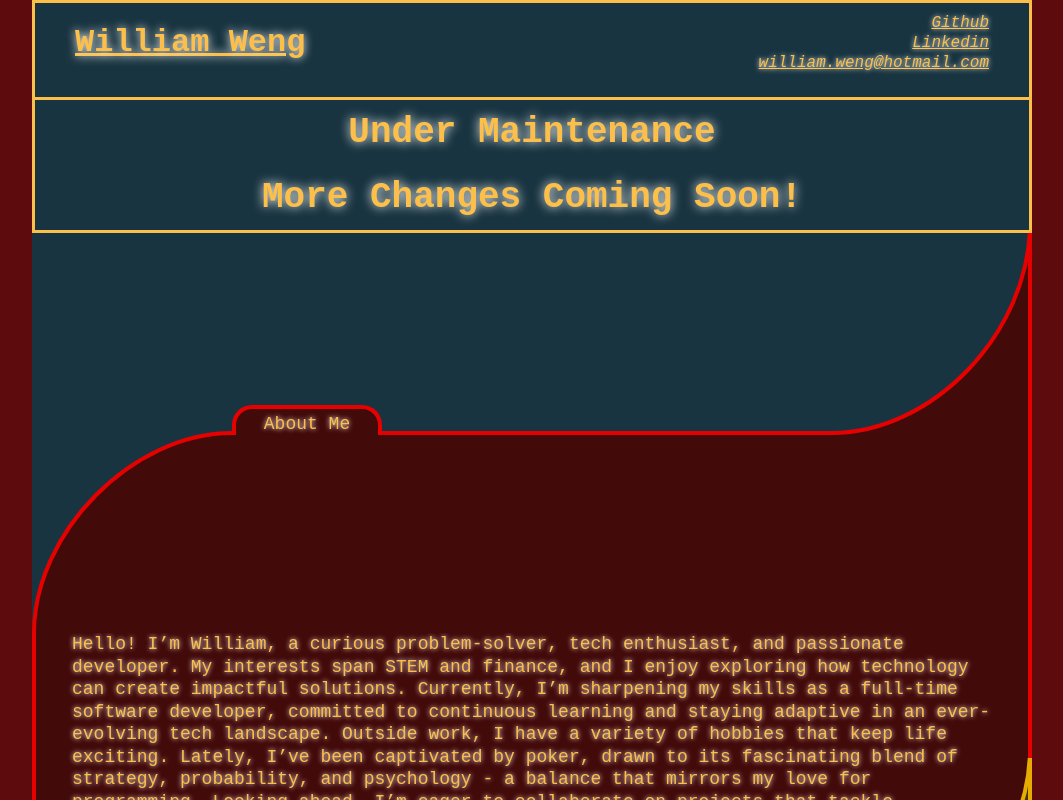
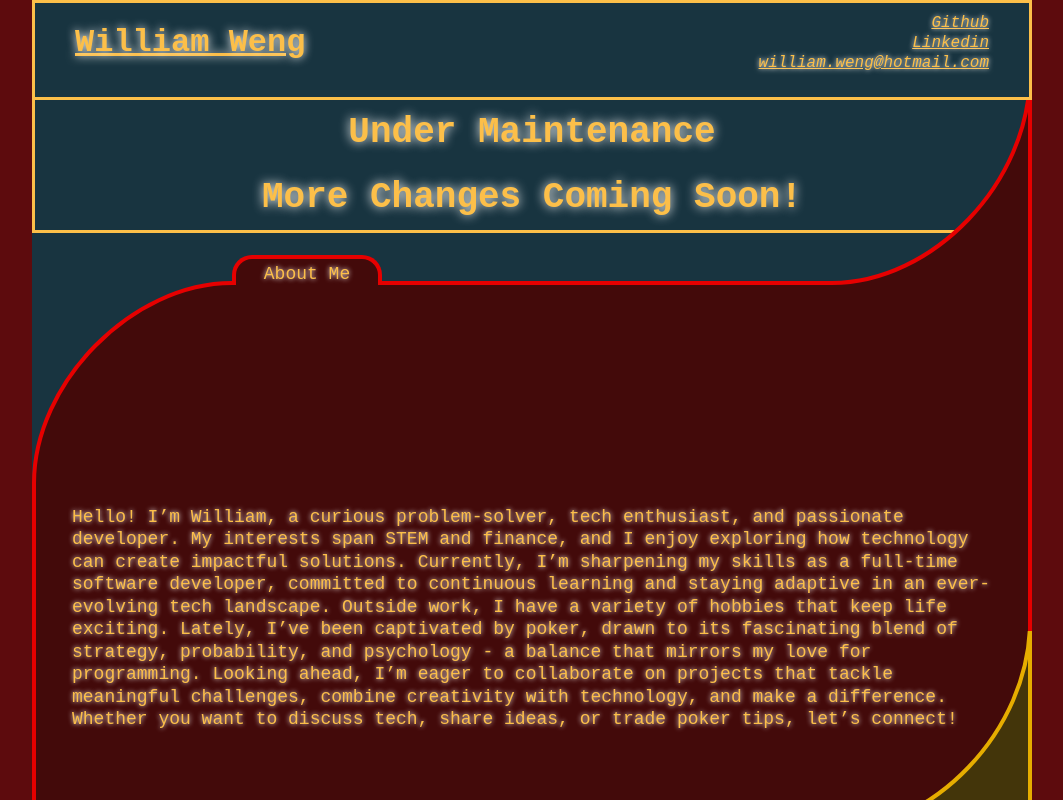
Before and after one commit to will-weng/will-weng.github.io, a React (Create React App) app: page / in a window 1280 px wide. Shown: the whole page, without its empty margins (108-1171 px from the left). Built offline with nearby package versions, Linux system fonts and the light colour scheme; the HTML template or start-up script is replaced by a standard one.

Commit message:
remove extra padding and margins

```diff
--- a/src/components/Folder/Folder.tsx
+++ b/src/components/Folder/Folder.tsx
@@ -17,8 +17,8 @@ export interface FolderContentType {
 }
 
 const StyledFolder = styled.div`
-    padding-bottom: 400px;
-    margin-bottom: -400px;
+    padding-bottom: 200px;
+    margin-bottom: -200px;
 `
 
 function Folder(props: FolderProps) {
--- a/src/components/Folder/FolderHeader.tsx
+++ b/src/components/Folder/FolderHeader.tsx
@@ -10,9 +10,9 @@ export interface FolderHeaderProp {
 const StyledFolderHeader = styled.div`
     position: relative;
     width: 1000px;
-    height: 1500px;
+    height: 1000px;
     background: transparent;
-    margin-bottom: -1100px;
+    margin-bottom: -600px;
 `
 
 const StyledSVG = styled.svg`
@@ -21,14 +21,14 @@ const StyledSVG = styled.svg`
 `
 
 const pathData = `
-    M 2 1500
+    M 2 1000
     L 2 400
     M 2 400
     C 2 300 100 200 200 200
     L 800 200
     C 900 200 998 100 998 -10
     L 998 400
-    M 998 1500
+    M 998 1000
     L 998 400
 `;
 
--- a/src/components/Folder/FolderSummary.tsx
+++ b/src/components/Folder/FolderSummary.tsx
@@ -10,8 +10,8 @@ const StyledFolderSummary = styled.div<{ $colour: string }>`
     background-color: ${props => props.$colour};
     padding-left: 40px;
     padding-right: 40px;
-    padding-bottom: 600px;
-    margin-bottom: -700px;
+    padding-bottom: 300px;
+    margin-bottom: -400px;
 `
 
 function FolderSummary(props: FolderSummaryProps) {
@@ -19,6 +19,7 @@ function FolderSummary(props: FolderSummaryProps) {
     return (
         <StyledFolderSummary $colour={props.colour}>
             {props.dates ?? <h3>{props.dates}</h3>}
+            <br />
             {props.summary}
         </StyledFolderSummary>
     );
--- a/src/components/Folder/Folders.tsx
+++ b/src/components/Folder/Folders.tsx
@@ -3,6 +3,7 @@ import foldercontent from '../data/folderContent.json';
 import Folder, { FolderContentType } from './Folder';
 
 const StyledFolder = styled.div`
+    margin-top: -150px;
     overflow-y: clip;
 `
 
```
